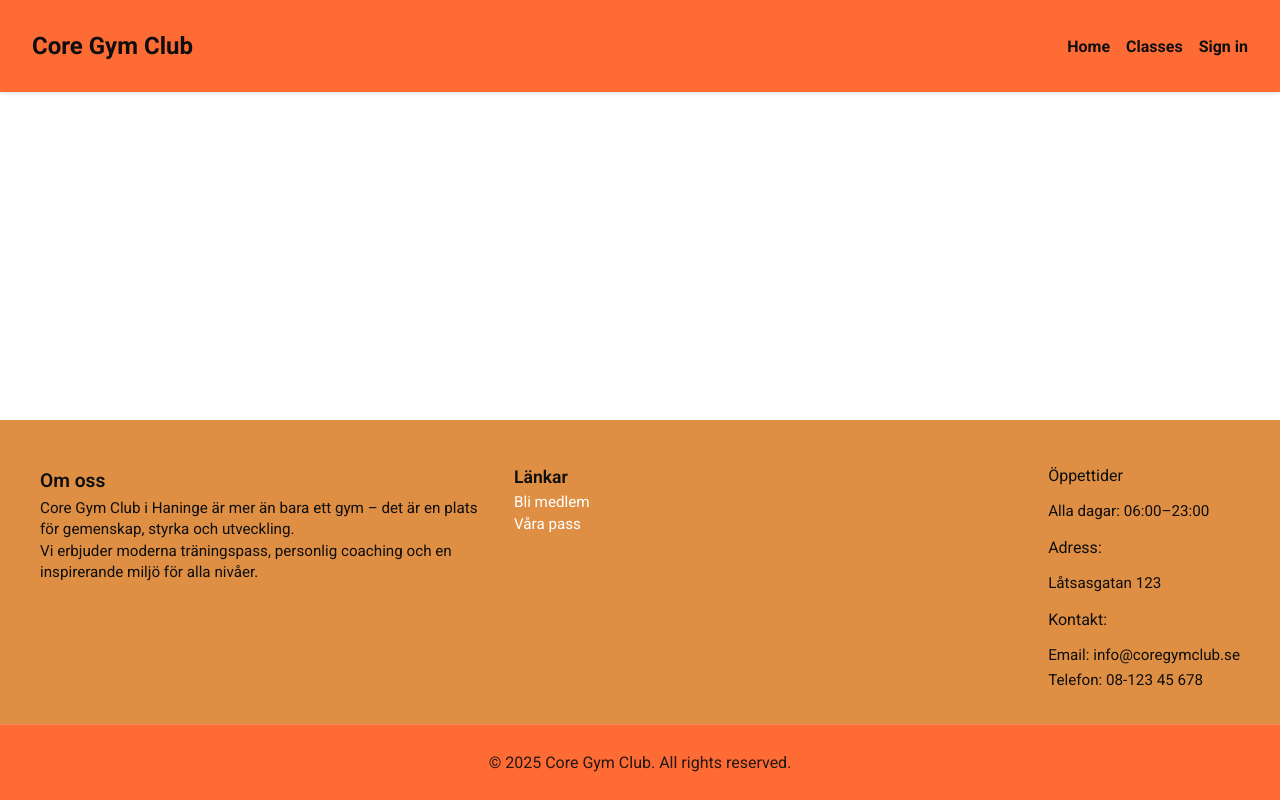
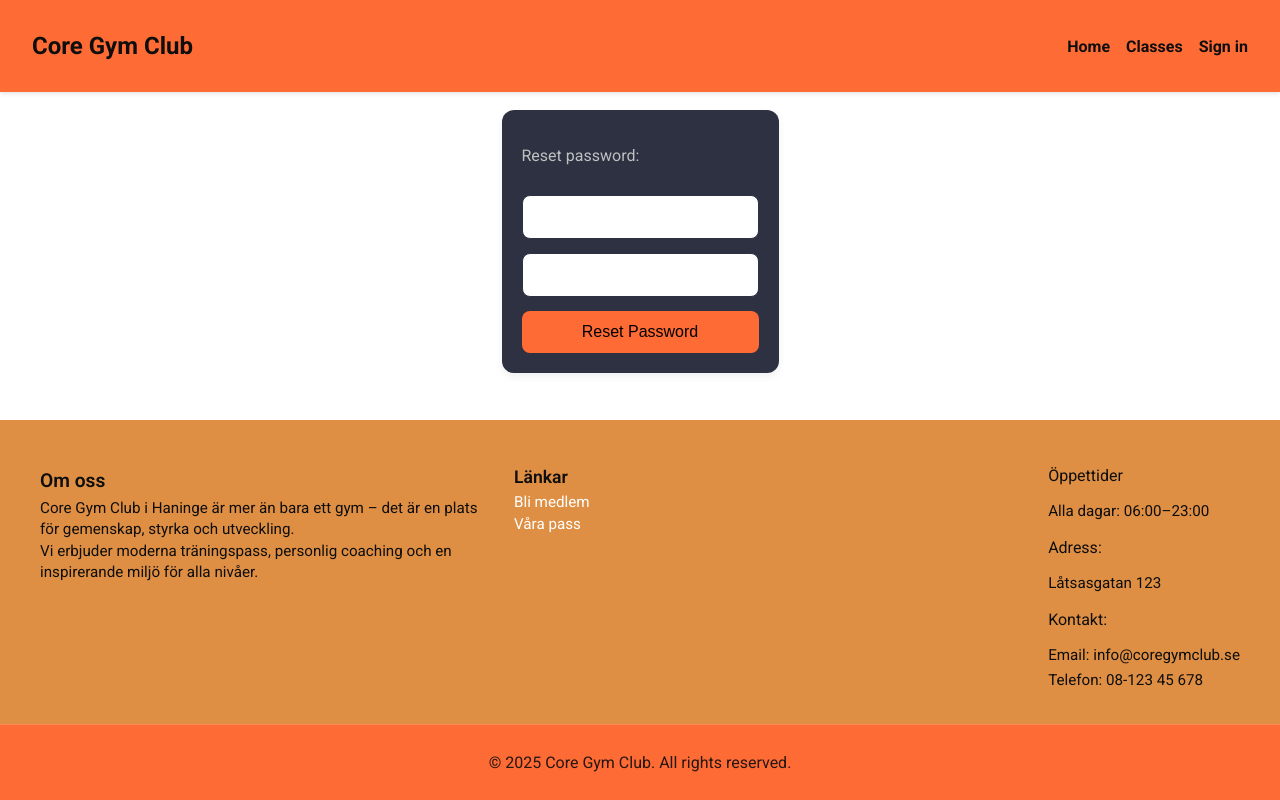
Before and after one commit to win24-project/Frontend, a React (Vite) app: page /reset-password in a window 1280 px wide. Built offline with nearby package versions, Linux system fonts and the light colour scheme.

Commit message:
add reset password

```diff
--- a/src/App.jsx
+++ b/src/App.jsx
@@ -7,6 +7,8 @@ import GymClasses from './pages/GymClasses';
 import SelectMembership from './pages/SelectMembership';
 import ConfirmEmail from './pages/ConfirmEmail';
 import ResendConfirmationEmail from './pages/ResendConfirmationEmail';
+import ResetPasswordPage from './pages/ResetPasswordPage';
+import ForgotPasswordPage from './pages/ForgotPasswordPage';
 
 function App() {
   return (
@@ -19,6 +21,8 @@ function App() {
       <Route path='/membership' element={<SelectMembership />}/>
       <Route path='/confirm-email' element={<ConfirmEmail />}/>
       <Route path='/resend-email-confirmation' element={<ResendConfirmationEmail />}/>
+      <Route path='/reset-password' element={<ResetPasswordPage />}/>
+      <Route path='/forgot-password' element={<ForgotPasswordPage />}/>
     </Routes>
   )
 }
--- /dev/null
+++ b/src/components/ForgotPassword/ForgotPassword.jsx
@@ -0,0 +1,55 @@
+import { useState } from 'react';
+import styles from './ForgotPassword.module.css'
+import { useNavigate } from 'react-router';
+
+function ForgotPassword() {
+  const [email, setEmail] = useState("");
+  const [error, setError] = useState("");
+  const [loading, setLoading ] = useState(false)
+  const authUrl = "https://group-project-authservice-ebbpd0c8g2fabqdr.swedencentral-01.azurewebsites.net";
+  const navigate = useNavigate()
+
+  async function handleSubmit(e) {
+    e.preventDefault();
+    if (!email) return;
+    setLoading(true)
+    try {
+      const res = await fetch(`${authUrl}/forgot-password`, {
+        method: 'POST',
+        headers: {
+          'Content-Type': 'application/json'
+        },
+        body: JSON.stringify({ email })
+      });
+      if (!res.ok) {
+        setError("Failed to resend email, please try again")
+        setLoading(false)
+        return
+      }
+      setEmail("");
+      setLoading(false)
+      navigate('/');
+    } catch (err) {
+      setError("error");
+      console.log(err)
+      setLoading(false)
+    }
+  }
+  return (
+    <form onSubmit={handleSubmit} className={styles.form}>
+      <input
+      type="email"
+      value={email}
+      onChange={(e) => setEmail(e.target.value)}
+      placeholder="you@example.com"
+      className={styles.input}
+      />
+      <button className={styles.submitButton} type="submit">
+        {loading ? "loading..." : "Resend Email Confirmation" }
+      </button>
+      {error && <p className={styles.error} >{error}</p>}
+    </form>
+  )
+}
+
+export default ForgotPassword
--- /dev/null
+++ b/src/components/ForgotPassword/ForgotPassword.module.css
@@ -0,0 +1,37 @@
+.form {
+  max-width: 400px;
+  padding: 20px;
+  display: flex;
+  flex-direction: column;
+  gap: 14px;
+  margin-top: 18px;
+  background-color: var(--secondary-color);
+  border-radius: 12px;
+  box-shadow: 0 4px 8px rgba(0, 0, 0, 0.06);
+}
+.input {
+  padding: 12px 14px;
+  font-size: 16px;
+  border: 1px solid var(--secondary-color);
+  border-radius: 8px;
+  outline: none;
+}
+.input:focus {
+  border-color: var(--primary-color);
+  box-shadow: 0 0 0 3px rgba(37, 99, 235, 0.3);
+}
+.submitButton {
+  background-color: var(--primary-color);
+  font-size: 16px;
+  font-weight: 500;
+  padding: 12px;
+  border: none;
+  border-radius: 8px;
+}
+.submitButton:hover {
+  color: var(--highlight);
+}
+.error {
+  color: var(--error);
+  font:var(--heading-medium);
+}
--- a/src/components/LoginForm/LoginForm.jsx
+++ b/src/components/LoginForm/LoginForm.jsx
@@ -109,6 +109,7 @@ const LoginForm = () => {
 
         <div className={styles.redirectLogin}>
           <p>Confirm email: <a href="/resend-email-confirmation">Resend email confirmation</a></p>
+          <p>Forgot your password?: <a href="/forgot-password">Restore password</a></p>
           <p>Don't have an account? <a href="/register">Sign up here</a></p>
         </div>
       </form>
--- /dev/null
+++ b/src/components/ResetPassword/ResetPassword.jsx
@@ -0,0 +1,67 @@
+import { useNavigate, useSearchParams } from 'react-router';
+import styles from './ResetPassword.module.css'
+import { useState } from 'react';
+
+function ResetPassword() {
+  const [searchParams] = useSearchParams();
+  const navigate = useNavigate();
+  const [error, setError ] = useState("");
+  const email = searchParams.get("email");
+  const token = searchParams.get("token");
+  const [loading, setLoading ] = useState(false)
+  const [form, SetForm] = useState({
+    password: "",
+    confirmPassword: ""
+  })
+  const authUrl = "https://group-project-authservice-ebbpd0c8g2fabqdr.swedencentral-01.azurewebsites.net";
+
+  const handleSubmit = async (event) => {
+    event.preventDefault()
+    setError("")
+    setLoading(true)
+    try {
+        const res = await fetch(`${authUrl}/reset-password?email=${email}&token=${token}`, {
+            method: "POST",
+            headers: {
+                "Content-Type": "application/json"
+            },
+            body: JSON.stringify(form)
+        })
+        const data = await res.json()
+        if(!res.ok) {
+          setError(`Failed to confirm email: ${data.message}`)
+          setLoading(false)
+            return
+        }
+        navigate('/login')
+    } catch(error) {
+        setError("Failed to confirm email, please try again")
+        console.log(error)
+        setLoading(false)
+    }
+  }
+
+  return (
+    <form onSubmit={handleSubmit} className={styles.form}>
+        <h3 className={styles.formHeading}>Reset password: {email}</h3>
+          <input
+          type="password"
+          value={form.password}
+          onChange={(e) => SetForm(prev => ({...prev, password: e.target.value}))}
+          className={styles.input}
+          />
+          <input
+          type="password"
+          value={form.confirmPassword}
+          onChange={(e) => SetForm(prev => ({...prev, confirmPassword: e.target.value}))}
+          className={styles.input}
+          />
+          <button className={styles.submitButton} type="submit">
+            {loading ? "loading..." : "Reset Password" }
+          </button>
+          {error && <p className={styles.error} >{error}</p>}
+        </form>
+  )
+}
+
+export default ResetPassword
--- /dev/null
+++ b/src/components/ResetPassword/ResetPassword.module.css
@@ -0,0 +1,40 @@
+.form {
+  max-width: 400px;
+  padding: 20px;
+  display: flex;
+  flex-direction: column;
+  gap: 14px;
+  margin-top: 18px;
+  background-color: var(--secondary-color);
+  border-radius: 12px;
+  box-shadow: 0 4px 8px rgba(0, 0, 0, 0.06);
+}
+.input {
+  padding: 12px 14px;
+  font-size: 16px;
+  border: 1px solid var(--secondary-color);
+  border-radius: 8px;
+  outline: none;
+}
+.input:focus {
+  border-color: var(--primary-color);
+  box-shadow: 0 0 0 3px rgba(37, 99, 235, 0.3);
+}
+.submitButton {
+  background-color: var(--primary-color);
+  font-size: 16px;
+  font-weight: 500;
+  padding: 12px;
+  border: none;
+  border-radius: 8px;
+}
+.submitButton:hover {
+  color: var(--highlight);
+}
+.error {
+  color: var(--error);
+  font:var(--heading-medium);
+}
+.formHeading {
+  color: var(--accent);
+}
--- /dev/null
+++ b/src/pages/ForgotPasswordPage.jsx
@@ -0,0 +1,10 @@
+import React from 'react'
+import ForgotPassword from '../components/ForgotPassword/ForgotPassword'
+
+function ForgotPasswordPage() {
+  return (
+    <ForgotPassword/>
+  )
+}
+
+export default ForgotPasswordPage
--- /dev/null
+++ b/src/pages/ResetPasswordPage.jsx
@@ -0,0 +1,9 @@
+import ResetPassword from "../components/ResetPassword/ResetPassword"
+
+function ResetPasswordPage() {
+  return (
+    <ResetPassword/>
+  )
+}
+
+export default ResetPasswordPage
```
